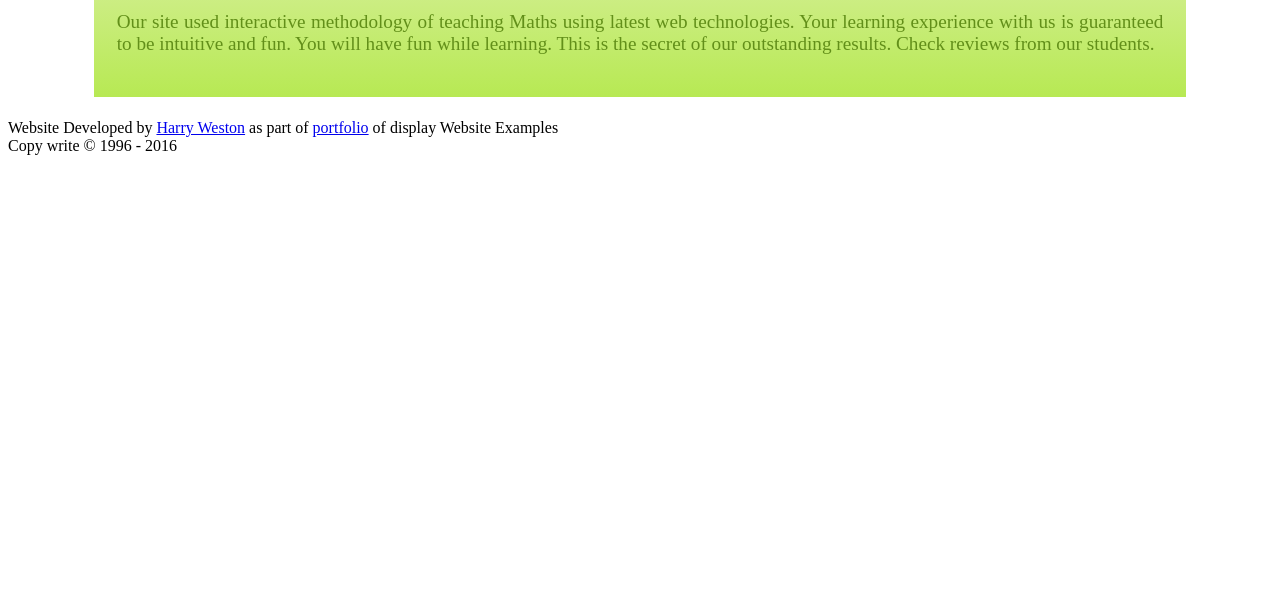
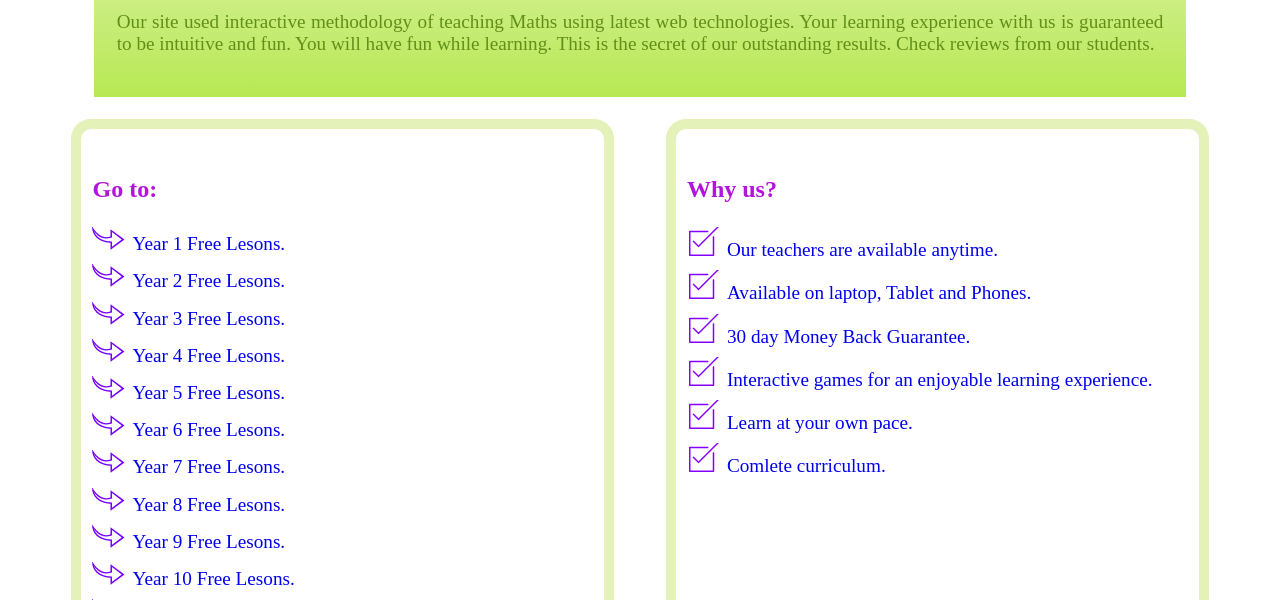
Before and after one commit to harryweston/CWDC, a plain HTML site: page MathForFun/index.html in a window 1280 px wide. Shown: the part 352-952 px from the top of the page. Before the commit the page ends 800 px from the top, so only its background shows below. Drawn offline with Linux system fonts and the light colour scheme.

Commit message:
Left and Right side bars
Added left and right sidebars with hover over animation

```diff
--- a/MathForFun/index.html
+++ b/MathForFun/index.html
@@ -46,7 +46,37 @@
                 <h3>Do you need help with Maths?</h3>
                 <p>Our site used interactive methodology of teaching Maths using latest web technologies. Your learning experience with us is guaranteed to be intuitive and fun. You will have fun while learning. This is the secret of our outstanding results. Check reviews from our students.</p>
             </div>
+            <div id="leftsidebar" class="sidebar">
+                <h3>Go to:</h3>
+                <ul>
+                    <li><a href="#">Year 1 Free Lesons.</a></li>
+                    <li><a href="#">Year 2 Free Lesons.</a></li>
+                    <li><a href="#">Year 3 Free Lesons.</a></li>
+                    <li><a href="#">Year 4 Free Lesons.</a></li>
+                    <li><a href="#">Year 5 Free Lesons.</a></li>
+                    <li><a href="#">Year 6 Free Lesons.</a></li>
+                    <li><a href="#">Year 7 Free Lesons.</a></li>
+                    <li><a href="#">Year 8 Free Lesons.</a></li>
+                    <li><a href="#">Year 9 Free Lesons.</a></li>
+                    <li><a href="#">Year 10 Free Lesons.</a></li>
+                    <li><a href="#">Year 11 Free Lesons.</a></li>
+                    <li><a href="#">Year 12 Free Lesons.</a></li>
 
+
+                </ul>
+            </div>
+            <div id="rightsidebar" class="sidebar">
+                <h3>Why us?</h3>
+                <ul>
+                    <li><a href="#">Our teachers are available anytime.</a></li>
+                    <li><a href="#">Available on laptop, Tablet and Phones.</a></li>
+                    <li><a href="#">30 day Money Back Guarantee.</a></li>
+                    <li><a href="#">Interactive games for an enjoyable learning experience.</a></li>
+                    <li><a href="#">Learn at your own pace.</a></li>
+                    <li><a href="#">Comlete curriculum.</a></li>
+                </ul>
+            </div>
+            <div class="clear"></div>
         </div>
 
         <div class="arthur">
--- a/MathForFun/styles.css
+++ b/MathForFun/styles.css
@@ -120,3 +120,57 @@ ul{
     color: #628F19;
     text-align: justify;
 }
+
+.sidebar{
+    height: 500px;
+    width: 44%;
+    padding: 2% 1%;
+    border: 10px solid #E4F2B9;
+    border-radius: 20px;
+
+}
+.sidebar h3{
+    color: #B314DB;
+    font-size: 150%;
+
+}
+.sidebar ul li{
+    height: auto;
+
+}
+.sidebar ul li a{
+    text-decoration: none;
+    font-size: 120%;
+    color: 5d12e7;
+    text-align: left;
+}
+
+.sidebar ul li a:hover, .sidebar ul li a.active{
+    text-decoration: none;
+    color: #B314DB;
+    font-size: 140%;
+    font-weight: bold;
+    -webkit-transition: font-size 0.5s ease;
+    -moz-transition: font-size 0.5s ease;
+    -o-transition: font-size 0.5s ease;
+    -ms-transition: font-size 0.5s ease;
+    transition: font-size 0.5s ease;
+
+}
+#leftsidebar ul li{
+    list-style-image: url(images/arrowright.png);
+    padding-bottom: 2%;
+}
+
+#rightsidebar ul li{
+    list-style-image: url(images/tick.png);
+    padding-bottom: 2%;
+}
+
+#leftsidebar{
+    float:left;
+}
+
+#rightsidebar{
+    float:right;
+}
```
Also changed, not shown: MathForFun/images/arrowright.png (added), MathForFun/images/tick.png (added).
